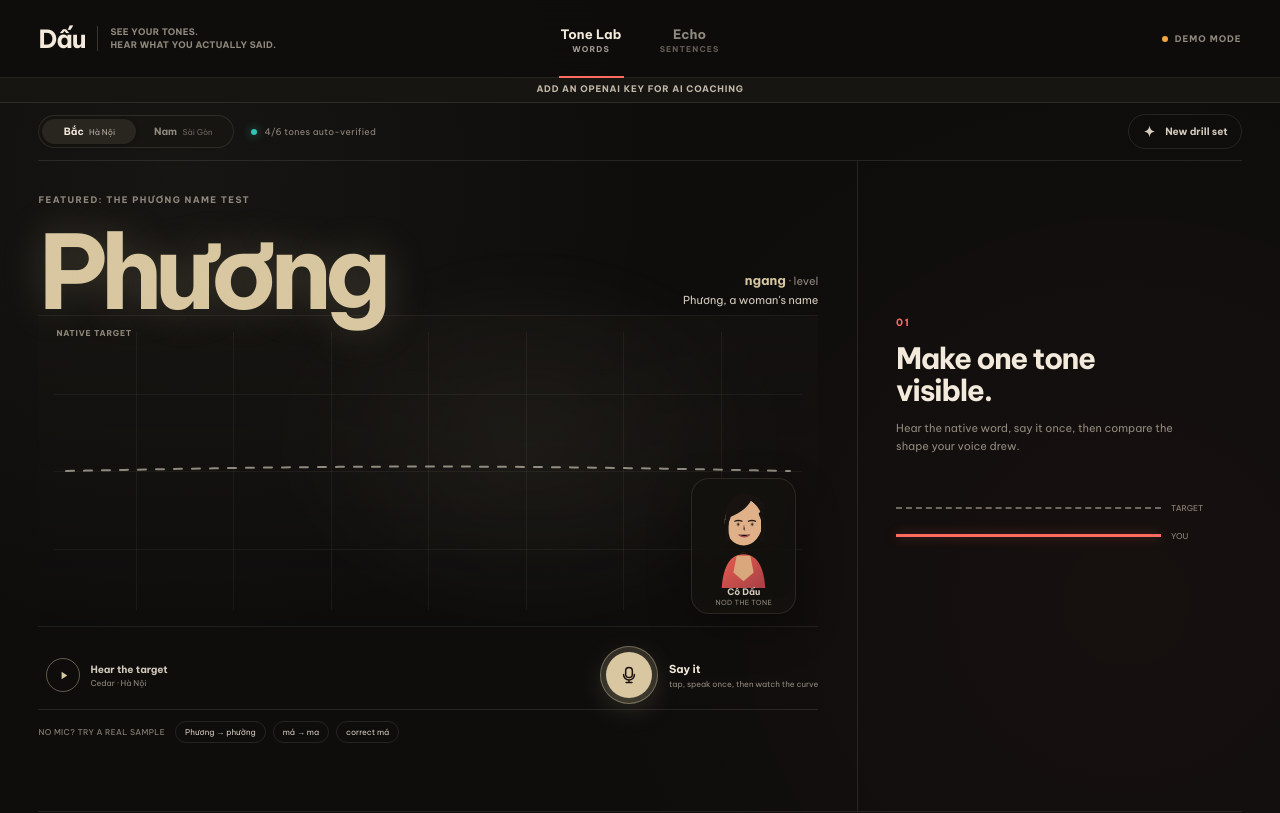
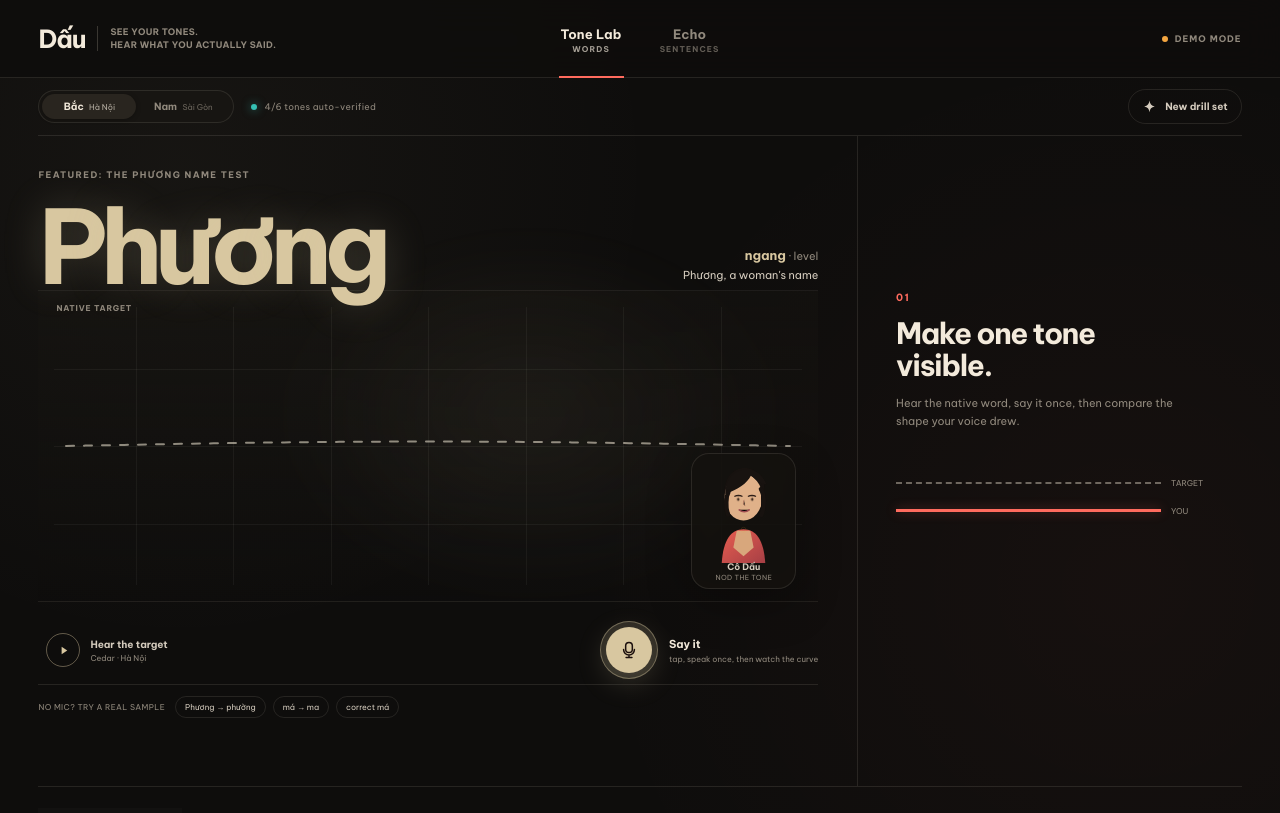
Before and after one commit to roberthuynh/dau-tones, a React (Vite) app in the folder web/: page / in a window 1280 px wide. Shown: the top 813 px of the page. Built offline with nearby package versions, Linux system fonts and the light colour scheme; no server answers.

Commit message:
fix(web): wait for hosted capability status

```diff
--- a/web/src/App.tsx
+++ b/web/src/App.tsx
@@ -63,7 +63,7 @@ export default function App() {
         </div>
       </header>
 
-      {!aiCoaching ? <div className="key-banner" role="status">Add an OpenAI key for AI coaching</div> : null}
+      {health && !aiCoaching ? <div className="key-banner" role="status">Add an OpenAI key for AI coaching</div> : null}
 
       <div id="main-content">
         {tab === "lab" ? (
--- a/web/src/lib/api.ts
+++ b/web/src/lib/api.ts
@@ -60,7 +60,7 @@ async function json<T>(path: string, init?: RequestInit, timeoutMs?: number): Pr
 }
 
 export function getHealth(): Promise<HealthPayload> {
-  return json<HealthPayload>("/healthz", undefined, 4_000);
+  return json<HealthPayload>("/healthz", undefined, 12_000);
 }
 
 export function getWords(): Promise<WordsPayload> {
```
